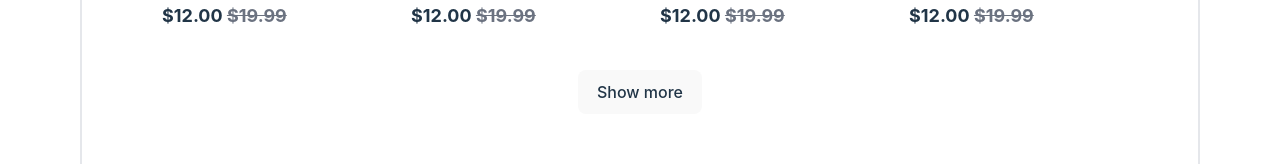
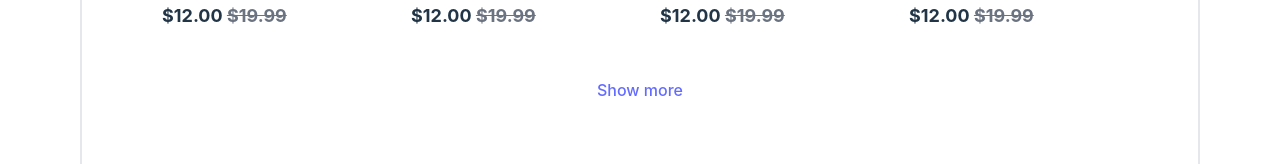
Before and after one commit to HamzaHarrass/Tanora-Shop-, a React (Vite) app in the folder client/: page / in a window 1280 px wide. Shown: the part 2474-2638 px from the top of the page. Built offline with nearby package versions, Linux system fonts and the light colour scheme.

Commit message:
dans le compenant index vas link le button SHow More et la meme chose pour compenant allproduit vas link bouton design

```diff
--- a/client/src/components/AllProduit/AllProduit.jsx
+++ b/client/src/components/AllProduit/AllProduit.jsx
@@ -153,8 +153,9 @@ const AllProduit = () => {
                 </Link>
               </li>
               <li>
-                <a href="#"
-                  className="block py-2 pl-3 pr-4 text-gray-700 border-b text-base border-gray-100 hover:bg-gray-50 lg:hover:bg-transparent lg:border-0 lg:hover:text-purple-700 lg:p-0 dark:text-gray-400 lg:dark:hover:text-white dark:hover:bg-gray-700 dark:hover:text-white lg:dark:hover:bg-transparent dark:border-gray-700">Design</a>
+                <Link to={'/design'} href="#"
+                  className="block py-2 pl-3 pr-4 text-gray-700 border-b text-base border-gray-100 hover:bg-gray-50 lg:hover:bg-transparent lg:border-0 lg:hover:text-purple-700 lg:p-0 dark:text-gray-400 lg:dark:hover:text-white dark:hover:bg-gray-700 dark:hover:text-white lg:dark:hover:bg-transparent dark:border-gray-700">
+                  Design</Link>
               </li>
               <li>
                 <a href="#"
--- a/client/src/components/index/index.jsx
+++ b/client/src/components/index/index.jsx
@@ -217,7 +217,7 @@ const Index = () => {
     </div>
   </div>
 </div>
-<button className='m-auto mt-10 hover:bg-blue-500 hover:text-white'>Show more</button>
+<Link to={`/allproduit`}  className='m-auto mt-10 p-2 hover:bg-blue-500 hover:text-white rounded-lg'>Show more</Link>
 
       </section>
 
```
Also changed, not shown: client/src/assets/image/banner.jpg.
